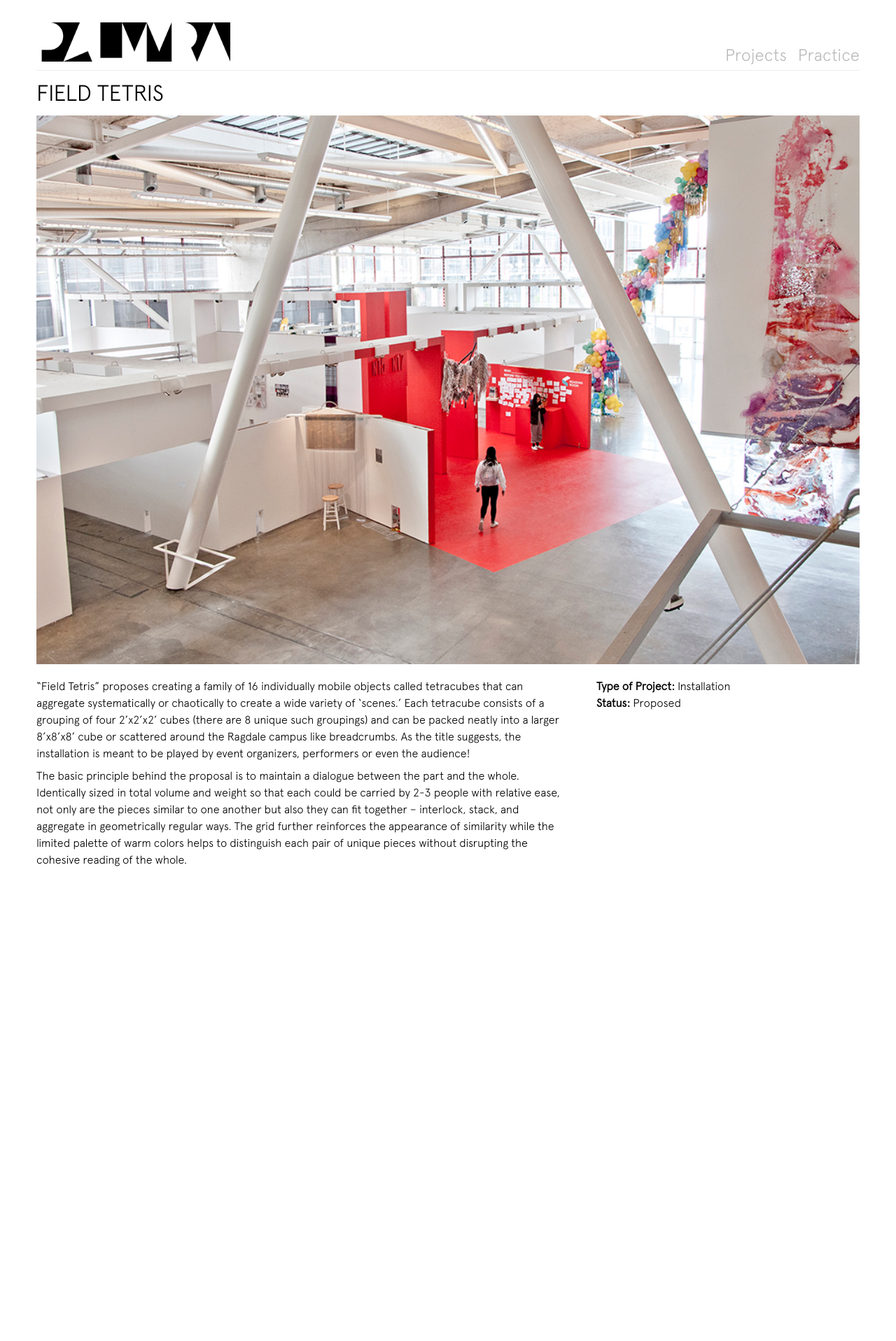
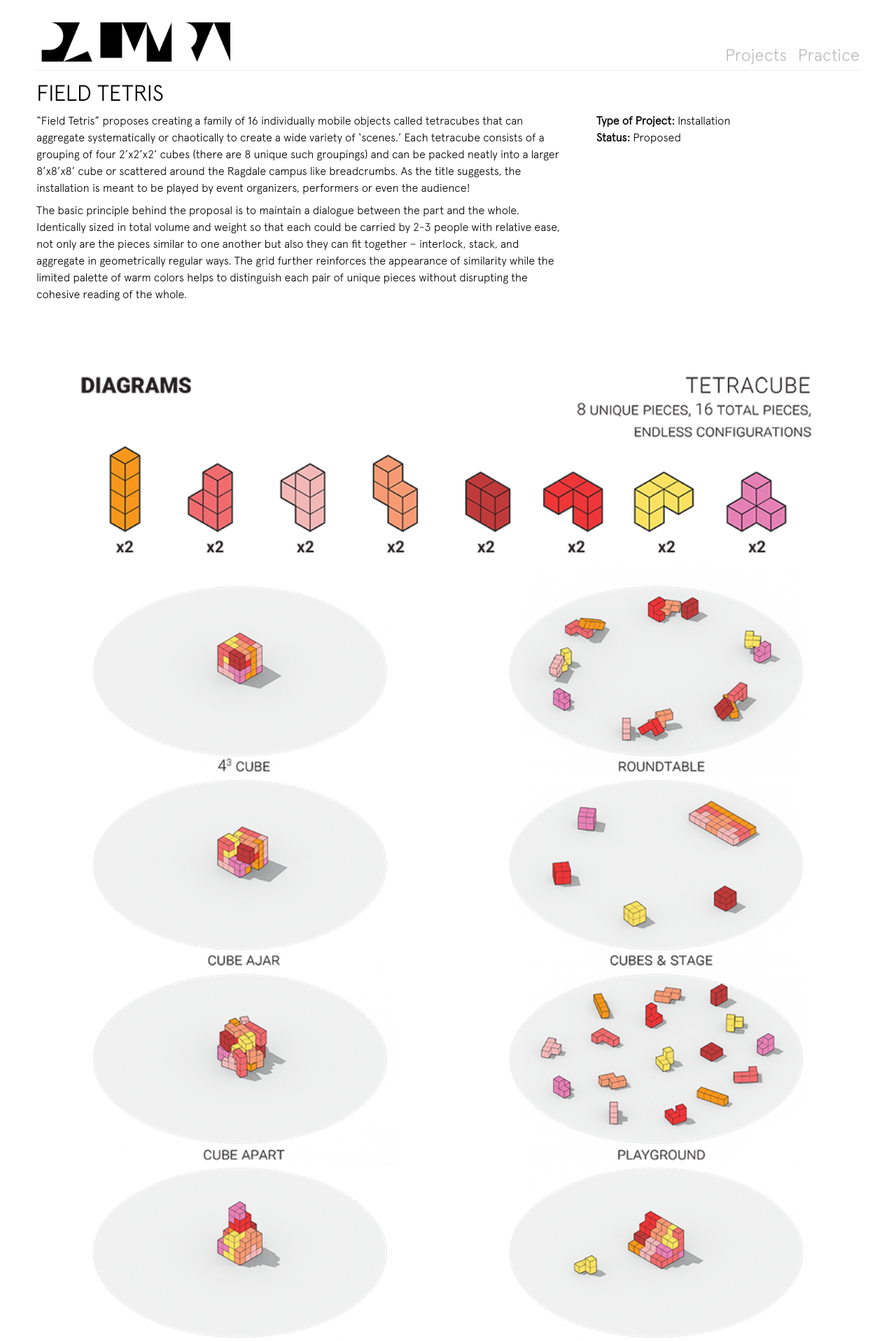
Before and after one commit to pgeraki/pgeraki.github.io, a Jekyll site: the page built from projects/tetracube/tetracube.html, in a window 1280 px wide. Shown: the top 1916 px of the page at 70% size. Built offline with Jekyll 4.4.1, drawn with Linux system fonts in a browser that asks for light colours; before the commit the page ends 1285 px from its top, so only the background shows below that.

Commit message:
Added images, edited tetracube.html

```diff
--- a/projects/tetracube/tetracube.html
+++ b/projects/tetracube/tetracube.html
@@ -9,9 +9,9 @@ permalink: tetracube
                       FIELD TETRIS
                  </div>
               </div>
-              <div class="col col col-1-1">
+              <!-- <div class="col col col-1-1">
                  <img src="/projects/cca/images/CCAEOY_1.jpg">
-              </div>
+              </div> -->
             </div>
             <div class = "row">
                 <div class = "col col-1-1 col-lg-2-3">
@@ -30,12 +30,20 @@ permalink: tetracube
                 </div>
             </div>
 
+
+            <div class="row img-row">
+                <div class="col col-1-1 img-col">
+                 <img src="/projects/tetracube/images/tetracube_diagrams.png">
+                </div>
+            </div>
+
+            <div class="row img-row">
+                <div class="col col-1-1 img-col">
+                 <img src="/projects/tetracube/images/tetracube_tower.png">
+                </div>
+            </div>
+
 <!--
-            <div class="row img-row">
-              <div class="col col-1-1 img-col">
-                 <img src="/projects/cca/images/CCAEOY_2.jpg">
-              </div>
-            </div>
             <div class="row img-row">
               <div class="col col-1-1 img-col">
                  <img src="/projects/cca/images/CCAEOY_3.jpg">
```
Also changed, not shown: projects/tetracube/images/tetracube_diagrams.png (added), 1 other file.
